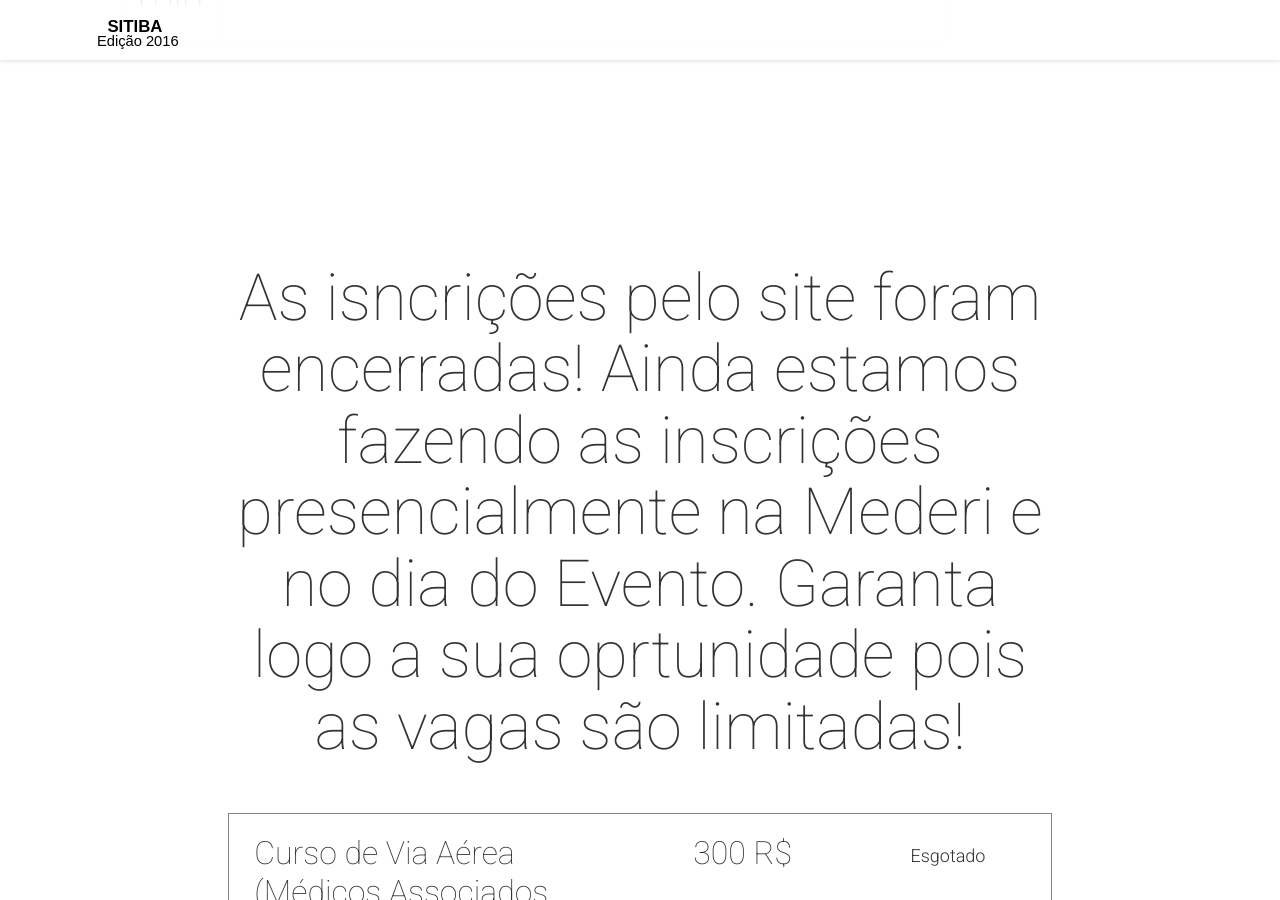
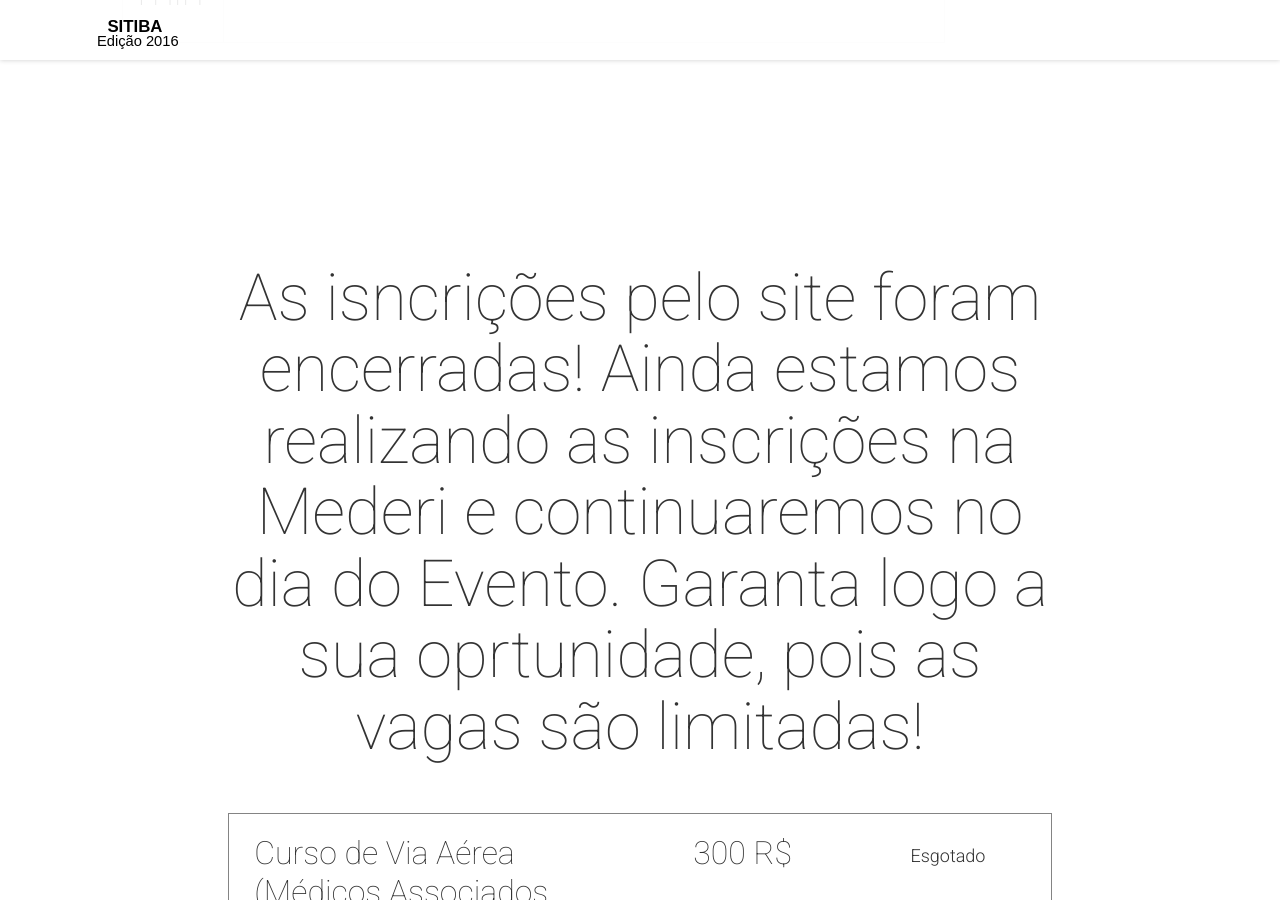
Before and after one commit to ricardotassio/ricardotassio.github.io, a Jekyll site: the page built from index.html, in a window 1280 px wide and 900 px high, scrolled down 11363 px. Built offline with Jekyll 4.4.1, drawn with Linux system fonts in a browser that asks for light colours; nearby versions of some CDN libraries; comment, search, counter and statistics services are not loaded.

Commit message:
Ïnscricoes do site encerrada

```diff
--- a/_config.yml
+++ b/_config.yml
@@ -132,7 +132,7 @@ subscribeInfo: "Registration will be open around end of August. Number of ticket
 
 
 # Tickets Block
-ticketsTitle: "As isncrições pelo site foram encerradas! Ainda estamos fazendo as inscrições presencialmente na Mederi e no dia do Evento. Garanta logo a sua oprtunidade pois as vagas são limitadas!"
+ticketsTitle: "As isncrições pelo site foram encerradas! Ainda estamos realizando as inscrições na Mederi e continuaremos no dia do Evento. Garanta logo a sua oprtunidade, pois as vagas são limitadas!"
 ticketsInfo: ""
 ticketsOffers:
  -
```
Also changed, not shown: 1 other file.
